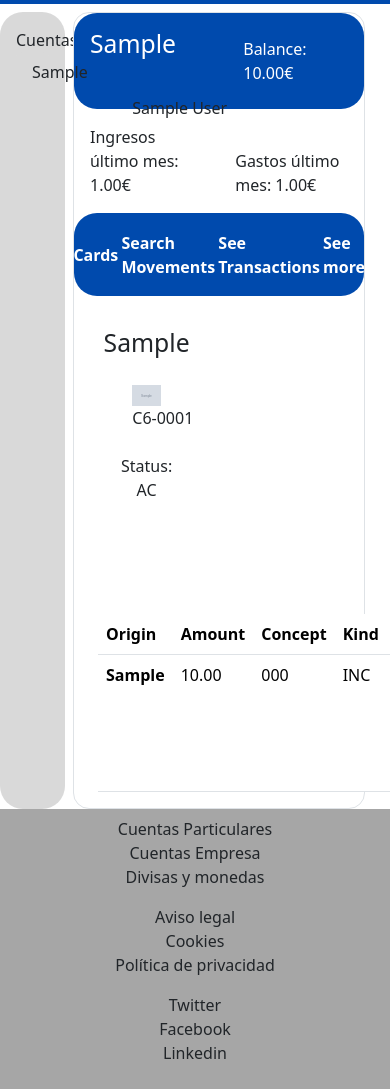
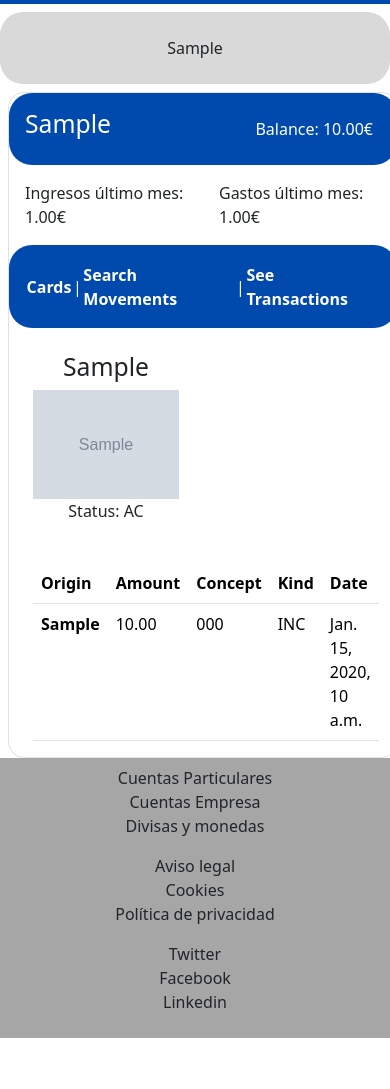
Before and after one commit to jaimelgc/polaris, a Django app: page /client/ in a window 390 px wide; the page is wider, and only the part inside the window is pictured. Shown: the part 286-1375 px from the top of that part. After the commit the page ends 1324 px from the top of that part, so only its background shows below. Run offline with Django 4.2, Linux system fonts and the light colour scheme; a user stored in the database is signed in; tables that the repository leaves empty hold one stand-in row (values such as "Sample post"); grey boxes marked "Sample" are stand-in pictures; some libraries are stand-ins or nearby versions.

Commit message:
dashboard responsive done

```diff
--- /dev/null
+++ b/client/templates/client/card/card_detail.html
@@ -0,0 +1,17 @@
+<div class="col-6 d-flex flex-column align-items-center">
+    <div class="row">
+        <h2 class="col-12 text-center text-capitalize">{{ card.alias }}</h2>
+    </div>
+    <div class="row image-container">
+        <img src="{{ card.image.url }}" style="width: 500px;" alt="Card"/>
+        <div class="d-lg-block d-none">
+            <p class="overlay-code">{{ card.code }}</p>
+        </div>
+        <div class="d-lg-block d-none">
+            <p class="overlay-alias">{{ user.first_name }} {{ user.last_name }}</p>
+        </div>
+    </div>
+    <div class="row">
+        <p class="col-12">Status: {{ card.status }}</p>
+    </div>
+</div>
--- a/client/templates/client/dashboard.html
+++ b/client/templates/client/dashboard.html
@@ -11,17 +11,17 @@
 {% block content %}
     <div class="container">
         <div class="row pt-2">
-            <div class="col-2 bg-lgt-gray d-flex flex-column p-3" id="left-menu">
-                <ul class="list-group list-group-flush bg-lgt-gray">Cuentas
+            <div class="col-md-2 bg-lgt-gray d-flex flex-column p-3 mb-2 mb-md-0" id="left-menu"><p class="text-center d-none d-md-block"><b><u>Cuentas:</u></b></p>
+                <ul class="list-group list-group-flush bg-lgt-gray">
                     {% for account in accounts %}
-                    <a href="http://127.0.0.1:8000/client/{{ account.slug }}/" class="list-group-item list-group-item-action rounded bg-lgt-gray">{{ account.alias }}</a>
+                    <a href="http://127.0.0.1:8000/client/{{ account.slug }}/" class="list-group-item list-group-item-action rounded bg-lgt-gray text-sm-left text-center text-capitalize">{{ account.alias }}</a>
                     {% endfor %}
                 </ul>
             </div>
-            <div class="col-9 ms-2 rounded-4 border" id="main-data">
+            <div class="col-md-9 col-12 ms-2 rounded-4 border" id="main-data">
                     <div class="row bg-stg-blue text-white" id="account-info">
                         <div class="col-6 d-flex p-3">
-                            <h2 class="m-0">{{ acc_detail.alias }}</h2>
+                            <h2 class="m-0 text-capitalize">{{ acc_detail.alias }}</h2>
                         </div>
                         <div class="col-6 d-flex justify-content-end align-items-end p-4">
                             <p class="m-0">Balance: {{ acc_detail.balance }}€</p>
@@ -37,38 +37,17 @@
                     </div>
                 <div class="row bg-stg-blue" id="info-nav">
                     <div class="col-12 rounded d-flex justify-content-center align-items-center p-3">
-                        <a href="javascript:void(0);" onclick="showCards()" class="link-nos-white" id="show-cards">Cards</a>
-                        <a href="#" class="link-nos-white">Search Movements</a>
+                        <a href="javascript:void(0);" onclick="showCards()" class="link-nos-white" id="show-cards">Cards</a><span class="text-white">|</span>
+                        <a href="#" class="link-nos-white">Search Movements</a><span class="text-white">|</span>
                         <a href="javascript:void(0);" onclick="showMovements()" class="link-nos-white" id="show-movements">See Transactions</a>
-                        <a href="#" class="link-nos-white">See more</a>
                     </div>
                 </div>
                 {% if cards %}
                 <div class="row d-block" id="cards-container">
                     <div class="row p-4">
                         {% for card in cards %}
-                        <div class="col-6 d-flex p-2 justify-content-center">
-                            <div class="col-6">
-                                <h2 class="m-0 d-flex justify-content-center">{{ card.alias }}</h2><br>
-                                <div class="container">
-                                    <div class="row">
-                                        <div class="col-12">
-                                            <img src="{{ card.image.url }}" class="img-fluid position-relative" alt="Card">
-                                            <p class="card-code position-absolute">{{ card.code }}</p>
-                                            <p class="card-alias position-absolute bottom-50">{{ user.first_name }} {{ user.last_name }}</p>
-                                        </div>
-                                    </div>
-                                </div>
-                                <br><br>
-                                <p class="text-center">Status: {{ card.status }}</p>
-                            </div>
-                        </div>
+                            {% include "client/card/card_detail.html" %}
                         {% endfor %}
-                    </div>
-                    <div class="row p-4">
-                        <ul>
-                            {% comment %} <li>bucle para lo que sea</li> {% endcomment %}
-                        </ul>
                     </div>
                 </div>
                 {% else %}
--- a/guest/static/css/base.css
+++ b/guest/static/css/base.css
@@ -148,28 +148,29 @@
     width: 55px;
 }
 
-/* .card-image {
+.image-container {
     position: relative;
-    display: inline-block;
-    text-align: center;
 }
 
-.card-code {
-    position: absolute;
-    top: 75%;
-    left: 30%;
-    transform: translate(-50%, 50%);
-    color: white;
-    font-size:xx-small;
-
+.image-container img {
+    width: 100%; /* Hacer la imagen responsive */
+    height: auto;
 }
 
-.card-alias {
+.overlay-code {
     position: absolute;
-    top: 65%;
-    left: 30%;
-    transform: translate(-50%, 50%);
+    top: 70%;
+    left: 10%;
     color: white;
-    font-size:xx-small;
+    text-align: center;
+    font-size: 100%; /* Tamaño del texto relativo al ancho de la ventana */
+}
 
-} */
+.overlay-alias {
+    position: absolute;
+    top: 80%;
+    left: 10%;
+    color: white;
+    text-align: center;
+    font-size: 100%; /* Tamaño del texto relativo al ancho de la ventana */
+}
```
Also changed, not shown: client/static/img/card.png (deleted).
